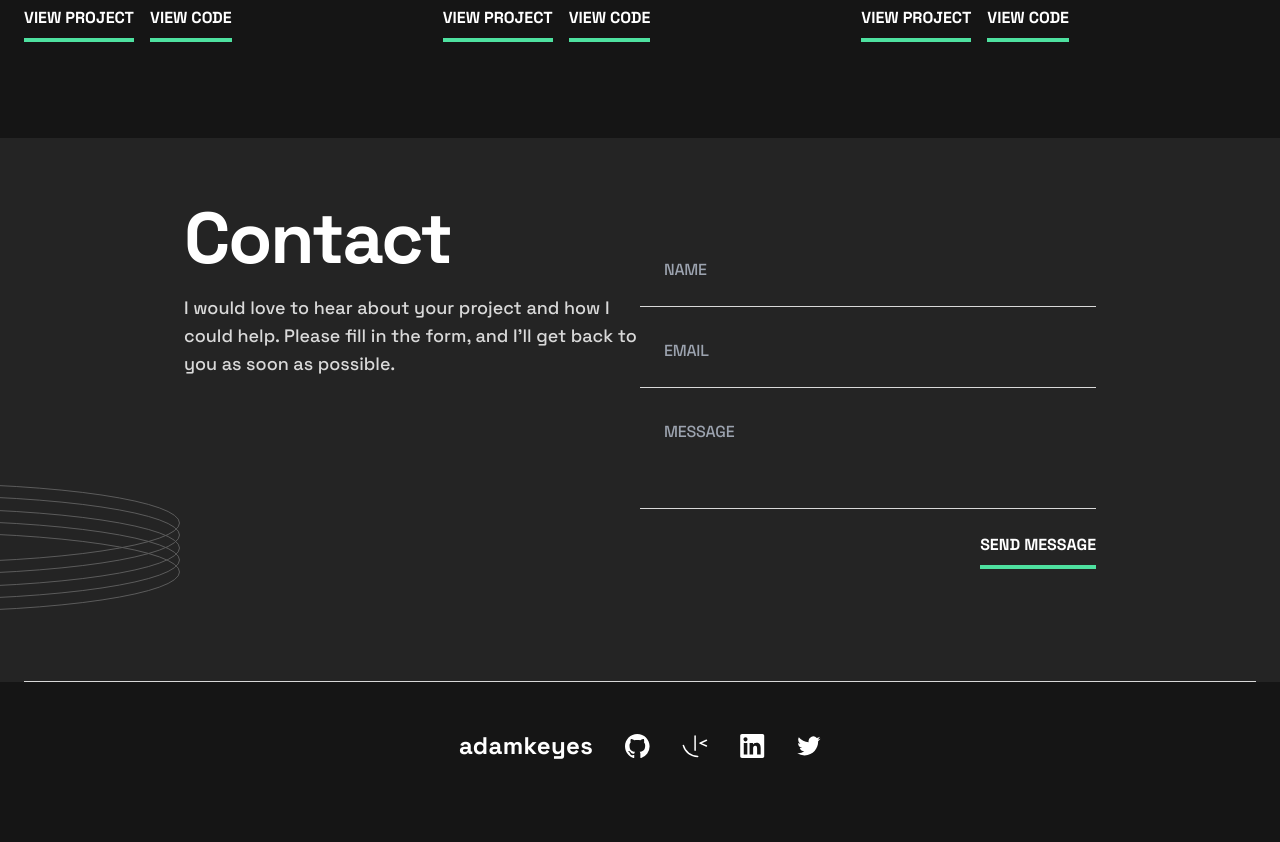
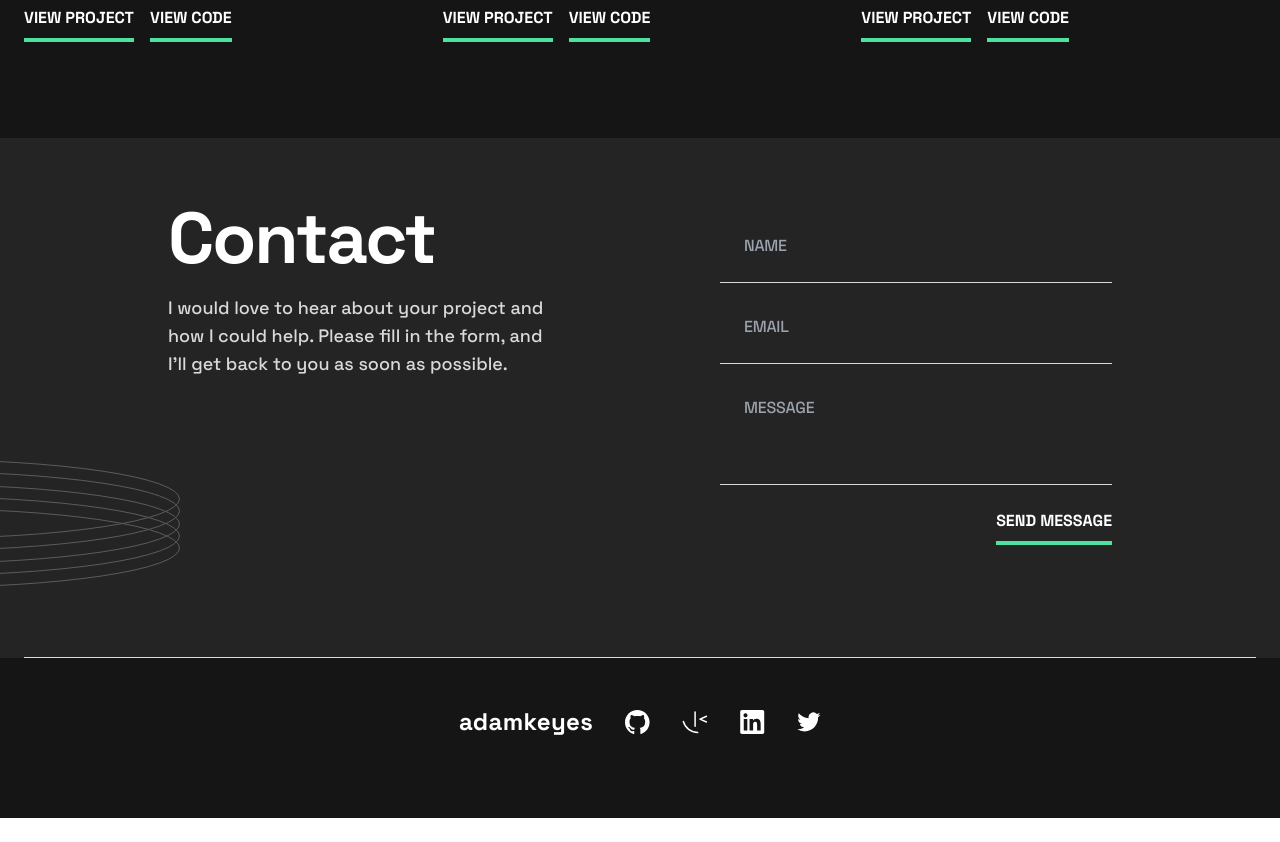
Before and after one commit to lastiwan89/single-page-dev-porfolio, a React (Vite) app: page / in a window 1280 px wide. Shown: the part 1760-2602 px from the top of the page. After the commit the page ends 2578 px from the top, so only its background shows below. Built offline with nearby package versions, Linux system fonts and the light colour scheme.

Commit message:
complete responsive contact section

```diff
--- a/src/components/pages/Contact.tsx
+++ b/src/components/pages/Contact.tsx
@@ -4,7 +4,7 @@ import Divider from "../Divider";
 export default function Contact() {
   return (
     <section className="contact bg-med-black flex flex-col gap-y-12 px-6">
-      <div className="flex flex-col py-16 md:px-40 lg:grid lg:grid-cols-2 xl:px-40">
+      <div className="flex flex-col py-16 md:px-28 lg:grid lg:grid-cols-2 lg:gap-20 lg:px-16 xl:gap-40 xl:px-36">
         <div className="flex flex-col gap-5">
           <h3 className="text-pure-white md:text-fs-72 md:leading-lh-72 md:-tracking-ls-2.045 text-fs-40 leading-lh-40 -tracking-ls-1.136 text-center font-bold lg:text-start">
             Contact
@@ -14,7 +14,7 @@ export default function Contact() {
             fill in the form, and I’ll get back to you as soon as possible.
           </p>
         </div>
-        <form className="grid grid-cols-1 md:mt-6">
+        <form className="flex flex-col">
           <input
             className="placeholder:text-fs-16 placeholder:leading-lh-26 placeholder:-tracking-ls-0.222 border-b-med-white mt-2 border-b-[1px] p-6 placeholder:font-medium placeholder:uppercase"
             type="text"
```
